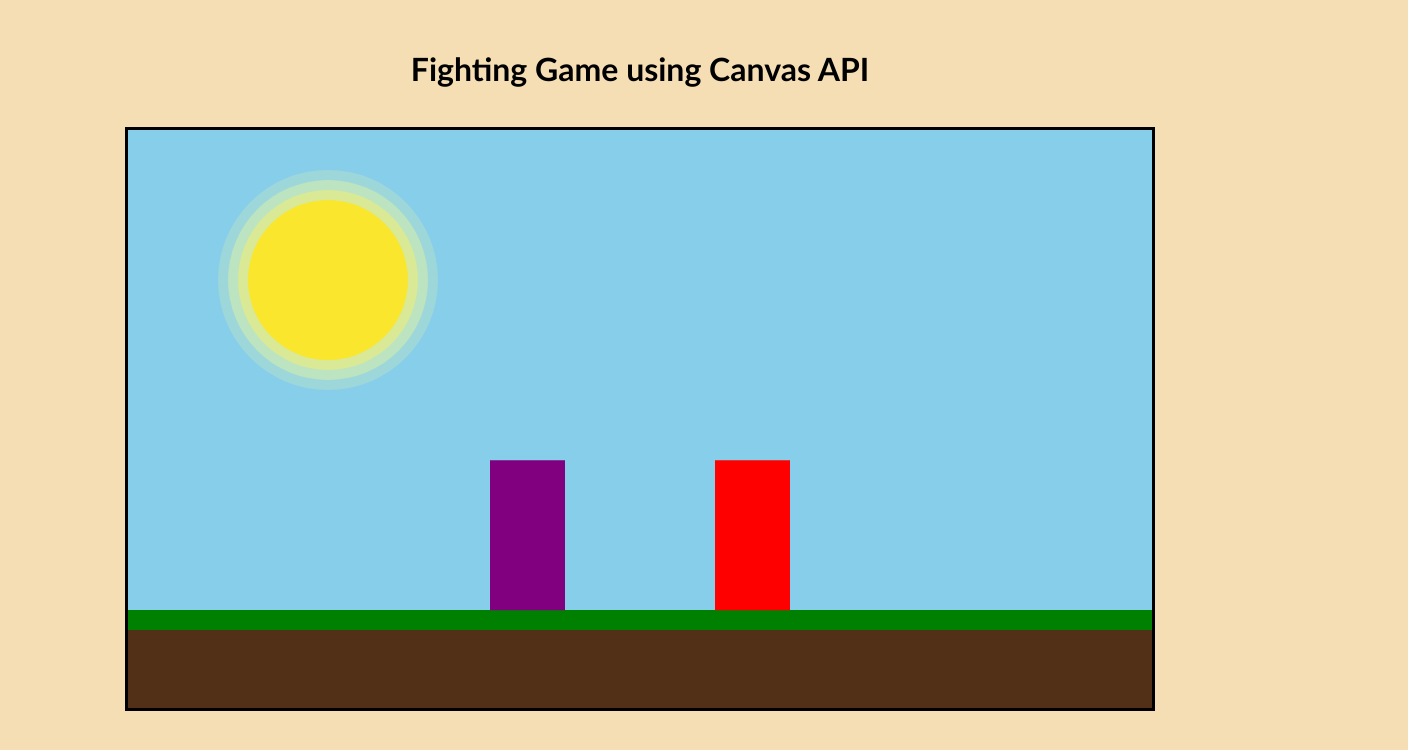
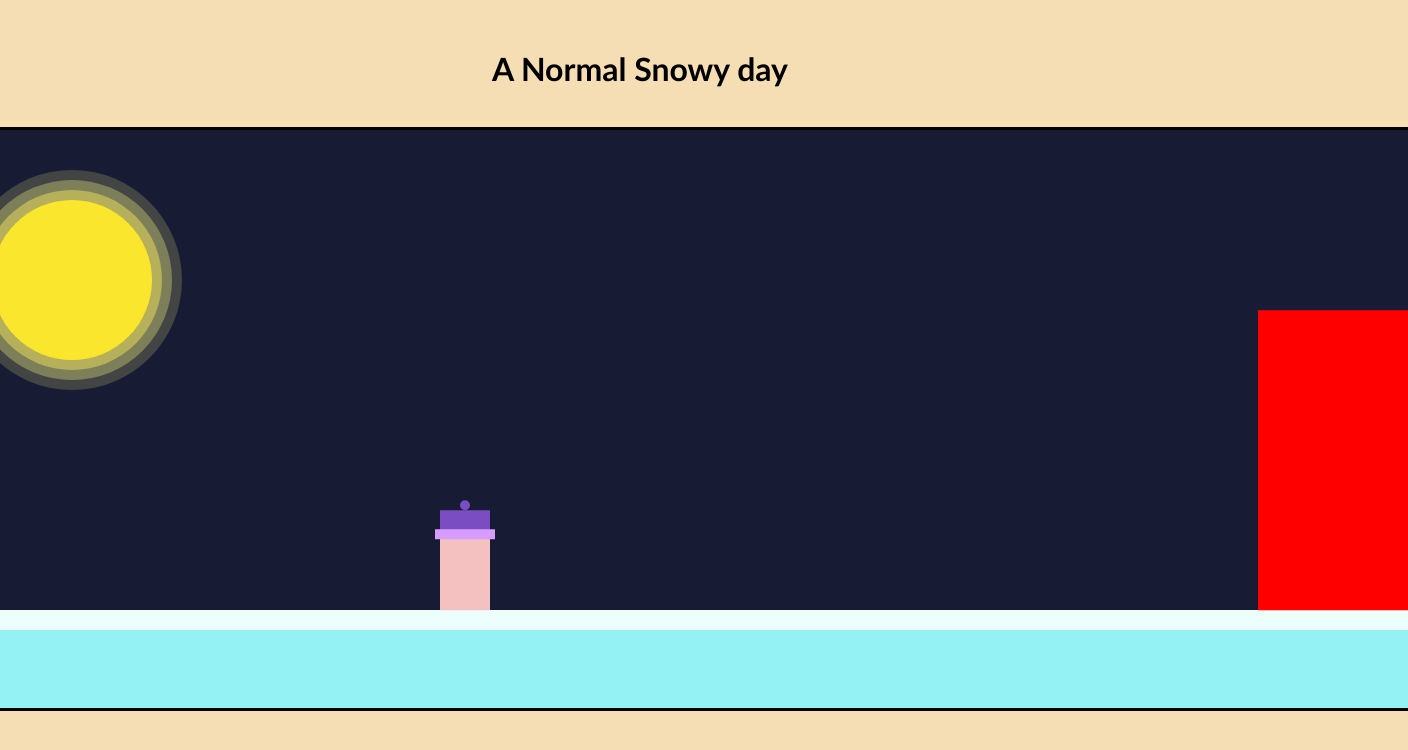
Before and after one commit to plopslop69/obstacle_avoid_game, a plain HTML site: page index.html in a window 1280 px wide. Shown: the whole page, 1408 px wide, since content can reach past the window. Drawn offline with Linux system fonts and the light colour scheme.

Commit message:
Cloned and edited code from fighting game

```diff
--- a/index.html
+++ b/index.html
@@ -23,7 +23,7 @@
 </head>
 <body>
     <div class="canvas_container">
-        <h1>Fighting Game using Canvas API</h1>
+        <h1>A Normal Snowy day</h1>
         <canvas style="outline: 3px solid black; ;"></canvas>
     </div>
 </body>
--- a/js/Sprite.js
+++ b/js/Sprite.js
@@ -1,38 +1,58 @@
-import { angle } from "./script.js";
-import { canvas } from "./script.js";
-
 class Sprite {
-  constructor(gravity, { position, velocity, property /*, isPlayer*/ }) {
+  constructor(
+    gravity,
+    isPlayer,
+    { position, velocity, property /*, isPlayer*/ }
+  ) {
     this.gravity = gravity;
+    this.isPlayer = isPlayer;
     this.position = position;
     this.velocity = velocity;
     this.property = property;
     // this.isPlayer = isPlayer
   }
   draw(c) {
-    // Draws the sprite as a rectangle (as of yet)
-    c.fillStyle = this.property.color;
-    // c.fillStyle = this.isPlayer
-    // if (this.velocity.x > 0) {
-    //   c.save();
-    //   c.clearRect(0, 0, canvas.width, canvas.height);
-    //   c.rotate((angle * Math.PI) / 180);
-    //   c.fillRect(
-    //     this.position.x,
-    //     this.position.y,
-    //     this.property.width,
-    //     this.property.height
-    //   );
-    //   //   this.draw(c);
-    //   c.restore();
-    // } else {
+    if (this.isPlayer) {
+      // Player draw code
+      c.beginPath();
+      c.fillStyle = this.property.color.hat1;
+      c.arc(
+        this.position.x + this.property.width / 2,
+        this.position.y - 5,
+        5,
+        0,
+        2 * Math.PI
+      );
+      c.fill();
+      c.fillRect(this.position.x, this.position.y, this.property.width, 20);
+
+      c.fillStyle = this.property.color.skin;
+      c.fillRect(
+        this.position.x,
+        this.position.y + 20,
+        this.property.width,
+        this.property.height - 20
+      );
+      c.fillStyle = this.property.color.hat2;
+      c.fillRect(
+        this.position.x - 5,
+        this.position.y + 19,
+        this.property.width + 10,
+        10
+      );
+      c.closePath();
+    }
+    if (!this.isPlayer) {
+      console.log("rawewd");
+      // Enemy draw code
+      c.fillStyle = "red";
       c.fillRect(
         this.position.x,
         this.position.y,
         this.property.width,
         this.property.height
       );
-    // }
+    }
   }
   update(c) {
     // updates each frame by clearing and drawing new sprites for each frame
@@ -45,7 +65,7 @@ class Sprite {
 
     if (this.position.y + this.property.height <= 480) {
       this.velocity.y += this.gravity;
-      // this.property.isGround = false
+      // this.propert y.isGround = false
       // Provies a {graviity} acceleration factor for each looping frame
       // setTimeout(() => {
       //     console.log('falseee');
--- a/js/script.js
+++ b/js/script.js
@@ -1,4 +1,4 @@
-import Sprite from "./Sprite.js";
+import Sprite from "./Sprite.js"; // Need from write .js too
 
 export const canvas = document.querySelector("canvas");
 const c = canvas.getContext("2d");
@@ -7,12 +7,16 @@ const c = canvas.getContext("2d");
 const gravity = 0.25;
 
 // Set canvas dimensions
-canvas.width = 1024;
+canvas.width = 1536;
 canvas.height = 578;
 
 // Set environment
-const bgcolor = "skyblue";
+const bgcolor = "#171b33";
 const groundheight = 480;
+
+// Set sprite's initial position
+const px = canvas.width / 2 - 200;
+const py = 0;
 
 // Set player's movement
 const pmovespeed = 5;
@@ -24,13 +28,12 @@ let lastKey1 = null;
 let lastKey2 = null;
 
 resetcanvas();
-
 function resetcanvas() {
   c.fillStyle = bgcolor;
   c.fillRect(0, 0, canvas.width, canvas.height);
-  c.fillStyle = "green";
+  c.fillStyle = "#ecfffd";
   c.fillRect(0, 480, canvas.width, 20);
-  c.fillStyle = "#523017";
+  c.fillStyle = "#94f2f4";
   c.fillRect(0, 480 + 20, canvas.width, canvas.height);
 
   c.beginPath();
@@ -52,21 +55,18 @@ function resetcanvas() {
   c.arc(200, 150, 80, 0, 2 * Math.PI);
   c.fill();
 }
-
 const keys = {
-  right: { pressed: false },
-  left: { pressed: false },
-  up: { pressed: false },
   d: { pressed: false },
   a: { pressed: false },
   w: { pressed: false },
+  j: { press: false },
 };
 
-const player1 = new Sprite(gravity, {
+const player = new Sprite(gravity, true, {
   get position() {
     return {
-      x: canvas.width / 2 - 150,
-      y: 0,
+      x: px,
+      y: py,
     };
   },
   get velocity() {
@@ -76,22 +76,22 @@ const player1 = new Sprite(gravity, {
     };
   },
   property: {
-    color: "purple",
-    width: 75,
-    height: 150,
+    color: {
+      hat1: "#7a4dc3",
+      hat2: "#d79cff",
+      skin: "#f4c0c0",
+    },
+    width: 50,
+    height: 100,
     isGround: true,
-    isJump: false,
   },
 });
 
-const player2 = new Sprite(gravity, {
-  // Getter allows you to dynamically reflect the value of an internal object property into another property as a function, which is called when that particular property (position in this case) is called and assigned to it
-  // Allows you to use 'this' method inside an object to access it's internal properties, otherwise it wouldn't let you do that
-
+const enemy = new Sprite(gravity, false, {
   get position() {
     return {
-      x: canvas.width / 2 + 150 - this.property.width,
-      y: 0,
+      x: canvas.width - this.property.width,
+      y: groundheight - this.property.height,
     };
   },
   get velocity() {
@@ -101,21 +101,12 @@ const player2 = new Sprite(gravity, {
     };
   },
   property: {
-    color: "red",
-    width: 75,
-    height: 150,
+    color: "rgb(6, 82, 112)",
+    width: 150,
+    height: 300,
     isGround: true,
-    isJump: false,
   },
 });
-
-let player = [player1, player2]; // General player
-// let isJump = {
-//     p1: false, p2: false
-// }
-// let isGround = {
-//     p1: false, p2: false
-// }
 
 function animate() {
   window.requestAnimationFrame(animate); // Callbacks the 'animate()' function in an infinite loop sequence
@@ -124,113 +115,54 @@ function animate() {
 
   // Player 1 Movement Controls
   if (
-    (player1.position.x <= 0 && keys.a.pressed) ||
-    (player1.position.x + player1.property.width >= canvas.width &&
+    (player.position.x <= 0 && keys.a.pressed) ||
+    (player.position.x + player.property.width >=
+      canvas.width - enemy.property.width - 150 &&
       keys.d.pressed)
   ) {
-    player1.velocity.x = 0;
+    player.velocity.x = 0;
     // This checks if the player hits the right or the left boundary and if it's still moving towards the bounday
     // If true, the player velocity is set to zero
     console.log("p1boundary");
   } else {
     if (keys.d.pressed && lastKey1 == "d") {
-      player1.velocity.x = pmovespeed;
+      player.velocity.x = pmovespeed;
     } else if (keys.a.pressed && lastKey1 == "a") {
-      player1.velocity.x = -pmovespeed;
-    } else player1.velocity.x = 0;
-    // console.log(player1.position.y);
+      player.velocity.x = -pmovespeed;
+    } else player.velocity.x = 0;
+    // console.log(player.position.y);
 
     // Jump control
-    if (keys.w.pressed && player1.property.isGround) {
+    if (keys.w.pressed && player.property.isGround) {
       if (
-        player1.position.y >=
-        groundheight - player1.property.height - pjumpheight
+        player.position.y >=
+        groundheight - player.property.height - pjumpheight
       ) {
-        player1.velocity.y = -pjumpspeed;
+        player.velocity.y = -pjumpspeed;
       } else {
         console.log("limitreach");
-        player1.property.isGround = false;
+        player.property.isGround = false;
       }
     }
   }
 
-  // Player 2 Movement Controls
-  if (
-    (player2.position.x <= 0 && keys.left.pressed) ||
-    (player2.position.x + player2.property.width >= canvas.width &&
-      keys.right.pressed)
-  ) {
-    player2.velocity.x = 0;
-    console.log("p2boundary");
-  } else {
-    if (keys.right.pressed && lastKey2 == "right") {
-      player2.velocity.x = pmovespeed;
-    } else if (keys.left.pressed && lastKey2 == "left") {
-      player2.velocity.x = -pmovespeed;
-    } else player2.velocity.x = 0;
-
-    console.log(player2.property.isGround);
-    if (keys.up.pressed && player2.property.isGround) {
-      if (
-        player2.position.y >=
-        groundheight - player2.property.height - pjumpheight
-      ) {
-        player2.velocity.y = -pjumpspeed;
-      } else {
-        console.log("limitreach");
-        player2.property.isGround = false;
-      }
-    }
-  }
-
-  if (player1.position.y + player1.property.height > 480.25) {
-    let er = player1.position.y + player1.property.height - 480;
-    player1.position.y -= er;
+  if (player.position.y + player.property.height > 480.25) {
+    let er = player.position.y + player.property.height - 480;
+    player.position.y -= er;
     console.log("1111111111111111111111111111111111111");
     console.log(er);
   }
+  // const prototype = Object.getPrototypeOf(globalThis[Sprite].prototype);
 
-  if (player2.position.y + player2.property.height > 480.25) {
-    let er = player2.position.y + player2.property.height - 480;
-    player2.position.y -= er;
-    console.log("22222222222222222222222222222222222222222");
-  }
-  player1.update(c);
-  player2.update(c);
+  // // Get attributes of the object dynamically
+  // const attributes = Object.getOwnPropertyNames(prototype);
 
-  // Tried making a single general player control but keydown conflicts caused bugs
-  // So making do with individual repeated codes for both players (for now)
-
-  // for(i in player){
-  //     if((player[1].position.x <= 0 && keys.left.pressed) || (player[1].position.x + player[1].property.width >= canvas.width && keys.right.pressed)){
-  //         player[1].velocity.x = 0
-  //         // This checks if the player hits the right or the left boundary and if it's still moving towards the bounday
-  //         // If true, the player velocity is set to zero
-  //         console.log('p2boundary');
-  //     }
-  //     if((player[0].position.x <= 0 && keys.a.pressed) || (player[0].position.x + player[0].property.width >= canvas.width && keys.d.pressed)){
-  //         player[0].velocity.x = 0
-  //         console.log('p1boundary');
-  //     }else{
-  //         if(i == 0){
-  //             if(keys.d.pressed && lastKey1 == 'd'){
-  //                 player[i].velocity.x = pspeed
-  //             }else if(keys.a.pressed && lastKey1 == 'a'){
-  //                 player[i].velocity.x = -pspeed
-  //             }else{
-  //                 player[i].velocity.x = 0
-  //             }
-  //         }else{
-  //             if(keys.right.pressed && lastKey2 == 'right'){
-  //                 player[i].velocity.x = pspeed
-  //             }else if(keys.left.pressed && lastKey2 == 'left'){
-  //                 player[i].velocity.x = -pspeed
-  //             }else{
-  //                 player[i].velocity.x = 0
-  //             }
-  //         }
-  //     }
-  // }
+  // console.log(player.constructor.name);
+  // const prototype = Object.getPrototypeOf(Sprite.constructor);
+  // const att = Object.getOwnPropertyNames(prototype);
+  // console.log(att);
+  player.update(c);
+  enemy.update(c);
 }
 animate();
 
@@ -249,25 +181,9 @@ window.addEventListener("keydown", (event) => {
     }
     case "w": {
       keys.w.pressed = true;
-      // if(player1.property.isGround){
-      //     player1.velocity.y = -pjumpspeed
+      // if(player.property.isGround){
+      //     player.velocity.y = -pjumpspeed
       // }
-      break;
-    }
-    // Player 2
-    case "ArrowRight": {
-      keys.right.pressed = true;
-      lastKey2 = "right";
-      break;
-    }
-    case "ArrowLeft": {
-      keys.left.pressed = true;
-      lastKey2 = "left";
-      break;
-    }
-    case "ArrowUp": {
-      keys.up.pressed = true;
-      // lastKey2 = 'up'
       break;
     }
   }
@@ -275,20 +191,6 @@ window.addEventListener("keydown", (event) => {
 
 window.addEventListener("keyup", (event) => {
   switch (event.key) {
-    case "ArrowRight": {
-      keys.right.pressed = false;
-      lastKey2 = "left";
-      break;
-    }
-    case "ArrowLeft": {
-      keys.left.pressed = false;
-      lastKey2 = "right";
-      break;
-    }
-    case "ArrowUp": {
-      keys.up.pressed = false;
-      break;
-    }
     case "d": {
       keys.d.pressed = false;
       lastKey1 = "a";
```
Lines whose indentation alone changed are shown as unchanged.
